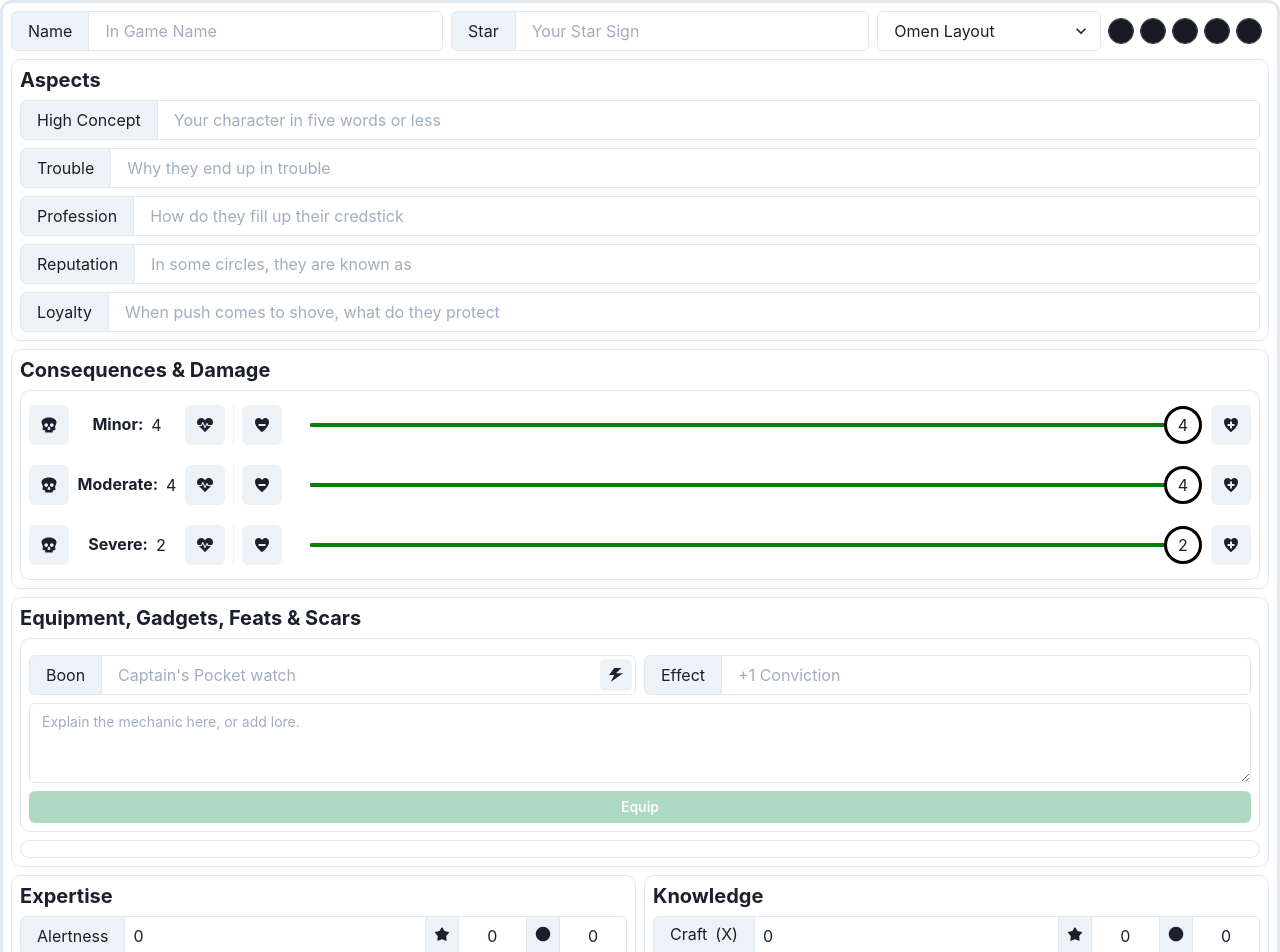
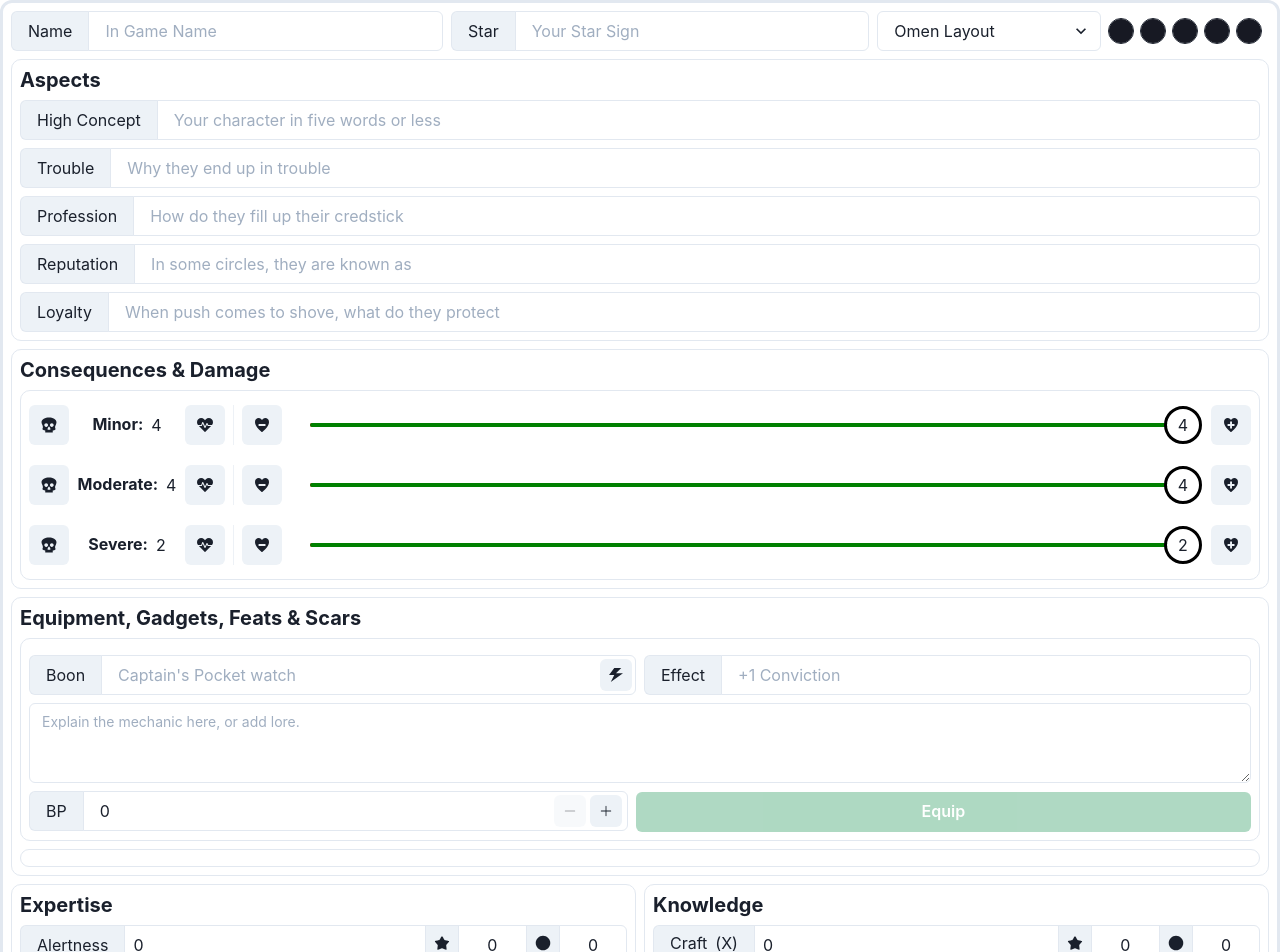
Before and after one commit to xxKeefer/character-sheet, a React (Create React App) app: page / in a window 1280 px wide. Shown: the top 952 px of the page. Built offline with nearby package versions, Linux system fonts and the light colour scheme.

Commit message:
equipment block updated with BP

```diff
--- a/src/App.tsx
+++ b/src/App.tsx
@@ -24,8 +24,8 @@ function App() {
     knowledge: { ...noSkill, domain: 'X' },
     lore: { ...noSkill },
     medicine: { ...noSkill },
+    protocol: { ...noSkill },
     scholarship: { ...noSkill },
-    survival: { ...noSkill },
   }
 
   const physical: PhysicalSkills = {
--- a/src/libs/atoms/chip-list/chip-form.tsx
+++ b/src/libs/atoms/chip-list/chip-form.tsx
@@ -2,12 +2,13 @@ import { Stack } from '@chakra-ui/layout'
 import { Input, InputGroup, InputLeftAddon, InputRightElement } from '@chakra-ui/input'
 import { Textarea, FormControl, FormLabel, Tooltip } from '@chakra-ui/react'
 import { Button, IconButton } from '@chakra-ui/button'
-import { EquipmentDetails, EquipmentType } from '../../interfaces'
+import { EquipmentDetails } from '../../interfaces'
 import { Formik, Form } from 'formik'
 import * as yup from 'yup'
-import { useRef, useState } from 'react'
+import { useEffect, useRef, useState } from 'react'
 import { useBreakpointValue } from '@chakra-ui/media-query'
-import { Icon, selectType } from '../../utils'
+import { Icon, selectType, trimZeroes } from '../../utils'
+import { BsPlusLg, BsDashLg } from 'react-icons/bs'
 
 export interface ChipFormProps {
   addFn: (item: EquipmentDetails) => void
@@ -17,43 +18,62 @@ const ChipForm = (props: ChipFormProps) => {
   const { addFn } = props
   const equipRef = useRef<HTMLInputElement>(null)
   const column = useBreakpointValue({ md: false, sm: true, xs: true })
-  const [type, setType] = useState<EquipmentType>('Boon')
+  const [equip, setEquip] = useState<EquipmentDetails>({ name: '', effect: '', description: '', buildPoints: 0, type: 'Boon' })
+  const [firstRender, setFirstRender] = useState(true)
+
+  const MAX_ITEM_BP = 10
+
+  const handleBuildPoints = (e: React.ChangeEvent<HTMLInputElement>) => {
+    const newValue = parseInt(e.target.value, 10)
+    const cleanValue = isNaN(newValue) ? 0 : newValue
+    const buildPoints = cleanValue >= MAX_ITEM_BP ? MAX_ITEM_BP : cleanValue
+    setEquip({ ...equip, buildPoints })
+  }
+
+  const updateBuildPoints = (num: number) => {
+    const current = equip.buildPoints
+    if (num < 0 && current <= 0) return
+    if (num > 0 && current >= MAX_ITEM_BP) return
+    setEquip({ ...equip, buildPoints: current + num })
+  }
+
+  useEffect(() => {
+    if (equip.name !== '') setFirstRender(false)
+  }, [equip.name])
 
   return (
     <Formik<EquipmentDetails>
-      initialValues={{ name: '', effect: '', description: '', type }}
+      initialValues={equip}
+      enableReinitialize
+      validateOnMount={!firstRender}
       validationSchema={ValidationSchema}
-      onSubmit={(values, { resetForm }) => {
+      onSubmit={(values) => {
         addFn(values)
-        resetForm()
         equipRef.current?.focus()
       }}
     >
-      {({ values, errors, handleSubmit, setFieldValue }) => (
+      {({ errors, values, handleSubmit }) => (
         <Form>
+          {console.log(values.name === '')}
           <Stack direction={!!column ? 'column' : 'row'} mb="2">
             <FormControl isInvalid={!!errors.name}>
               <FormLabel htmlFor="name" />
               <InputGroup>
-                <InputLeftAddon children={type} />
+                <InputLeftAddon children={equip.type} />
                 <Input
                   ref={equipRef}
                   type="text"
                   placeholder={"Captain's Pocket watch"}
-                  value={values.name}
-                  onChange={(e) => setFieldValue('name', e.target.value)}
+                  value={equip.name}
+                  onChange={(e) => setEquip({ ...equip, name: e.target.value })}
                 />
                 <InputRightElement>
-                  <Tooltip label={`${type} Type`} aria-label="equipment type tooltip">
+                  <Tooltip label={`${equip.type} Type`} aria-label="equipment type tooltip">
                     <IconButton
                       aria-label="gear type"
                       size="sm"
-                      icon={Icon(type)}
-                      onClick={() => {
-                        const newType = selectType(type)
-                        setType(newType)
-                        setFieldValue('type', newType)
-                      }}
+                      icon={Icon(equip.type)}
+                      onClick={() => setEquip({ ...equip, type: selectType(equip.type) })}
                     />
                   </Tooltip>
                 </InputRightElement>
@@ -63,7 +83,12 @@ const ChipForm = (props: ChipFormProps) => {
               <FormLabel htmlFor="effect" />
               <InputGroup>
                 <InputLeftAddon children="Effect" />
-                <Input type="text" placeholder={'+1 Conviction'} value={values.effect} onChange={(e) => setFieldValue('effect', e.target.value)} />
+                <Input
+                  type="text"
+                  placeholder={'+1 Conviction'}
+                  value={equip.effect}
+                  onChange={(e) => setEquip({ ...equip, effect: e.target.value })}
+                />
               </InputGroup>
             </FormControl>
           </Stack>
@@ -73,15 +98,45 @@ const ChipForm = (props: ChipFormProps) => {
             size="sm"
             resize="vertical"
             borderRadius="md"
-            mb="2"
-            value={values.description}
-            onChange={(e) => setFieldValue('description', e.target.value)}
+            value={equip.description}
+            onChange={(e) => setEquip({ ...equip, description: e.target.value })}
           />
+          <Stack direction={!!column ? 'column' : 'row'} align="baseline">
+            <FormControl isInvalid={!!errors.buildPoints}>
+              <FormLabel htmlFor="buildPoints" />
+              <InputGroup>
+                <InputLeftAddon children="BP" />
+                <Input type="number" min={0} max={MAX_ITEM_BP} value={trimZeroes(equip.buildPoints)} onChange={handleBuildPoints} />
+                <InputRightElement>
+                  <Stack direction="row" spacing={1} mr="40px">
+                    <Tooltip label={`Decrease BP`} aria-label="decrement bp">
+                      <IconButton
+                        disabled={equip.buildPoints <= 0}
+                        aria-label="decrement"
+                        size="sm"
+                        icon={<BsDashLg />}
+                        onClick={() => updateBuildPoints(-1)}
+                      />
+                    </Tooltip>
+                    <Tooltip label={`Increase BP`} aria-label="increment bp">
+                      <IconButton
+                        disabled={equip.buildPoints >= MAX_ITEM_BP}
+                        aria-label="increment"
+                        size="sm"
+                        icon={<BsPlusLg />}
+                        onClick={() => updateBuildPoints(1)}
+                      />
+                    </Tooltip>
+                  </Stack>
+                </InputRightElement>
+              </InputGroup>
+            </FormControl>
             <Button
               w="full"
-            size="sm"
+              size="md"
+              mt="2px"
               colorScheme={Object.keys(errors).length === 0 ? 'green' : 'red'}
-            disabled={Object.keys(errors).length !== 0 || values.name === ''}
+              disabled={Object.keys(errors).length !== 0 || equip.name === ''}
               onClick={() => handleSubmit()}
             >
               {Object.keys(errors).length === 0 && 'Equip'}
@@ -93,6 +148,7 @@ const ChipForm = (props: ChipFormProps) => {
                 </>
               )}
             </Button>
+          </Stack>
         </Form>
       )}
     </Formik>
--- a/src/libs/atoms/damage-slider/damage-slider.tsx
+++ b/src/libs/atoms/damage-slider/damage-slider.tsx
@@ -1,5 +1,5 @@
 import { Slider, SliderTrack, SliderFilledTrack, SliderThumb, IconButton } from '@chakra-ui/react'
-import { Center, Heading, Text, HStack, VStack, Divider } from '@chakra-ui/layout'
+import { Center, Heading, Text, HStack, Divider } from '@chakra-ui/layout'
 import { ConsequenceType } from '../../interfaces'
 import { useState } from 'react'
 import { FaHeartbeat as Up } from 'react-icons/fa'
--- a/src/libs/atoms/skill-line/skill-line.tsx
+++ b/src/libs/atoms/skill-line/skill-line.tsx
@@ -5,6 +5,7 @@ import { useBreakpointValue } from '@chakra-ui/media-query'
 import { useState, useEffect } from 'react'
 import { GiAlliedStar, GiRoundStar, GiPlainCircle } from 'react-icons/gi'
 import { Skill, SpecificSkill } from '../../interfaces/character'
+import { flatLeft, flatRight, trimZeroes } from '../../utils'
 import EditableLabel from './editable-label'
 
 export interface SkillLineProps {
@@ -16,6 +17,8 @@ export interface SkillLineProps {
 export const SkillLine = (props: SkillLineProps) => {
   const { data, skill, update } = props
 
+  const compact = useBreakpointValue({ md: true, sm: false, xs: false })
+
   const [total, setTotal] = useState(data.rank + data.modifier)
   const [mod, setMod] = useState(data.modifier)
   const [rank, setRank] = useState(data.rank)
@@ -26,13 +29,10 @@ export const SkillLine = (props: SkillLineProps) => {
   }
 
   useEffect(() => {
-    setTotal(mod + rank)
+    const newTotal = mod + rank
+
+    setTotal(isNaN(newTotal) ? 0 : newTotal)
   }, [mod, rank])
-
-  // borderRadius
-  const flatRight = '10% 0% 0% 10% / 10% 0% 0% 10%'
-  const flatLeft = '0% 10% 10% 0% / 0% 10% 10% 0% '
-  const compact = useBreakpointValue({ md: true, sm: false, xs: false })
 
   return (
     <FormControl mt="2">
@@ -93,7 +93,7 @@ export const SkillLine = (props: SkillLineProps) => {
             borderRight="none"
             textAlign="center"
             type="number"
-            value={rank}
+            value={trimZeroes(rank)}
             min={0}
             onChange={(e) => updateTotal(e, setRank)}
             onFocus={(e) => e.target.select()}
@@ -116,7 +116,7 @@ export const SkillLine = (props: SkillLineProps) => {
             p="0 8px"
             textAlign="center"
             type="number"
-            value={mod}
+            value={trimZeroes(mod)}
             min={0}
             onChange={(e) => updateTotal(e, setMod)}
             onFocus={(e) => e.target.select()}
--- a/src/libs/components/consequences-block/consequences-block.tsx
+++ b/src/libs/components/consequences-block/consequences-block.tsx
@@ -1,4 +1,4 @@
-import { Center, Stack } from '@chakra-ui/layout'
+import { Stack } from '@chakra-ui/layout'
 import { DamageSlider } from '../../atoms'
 import { Section } from '../../components'
 import { Consequences, ConsequenceEntry } from '../../interfaces'
@@ -16,7 +16,7 @@ export const ConsequencesBlock = () => {
     return (Object.entries(block) as ConsequenceEntry[])
       .filter(([_, data]) => data.maximum > 0)
       .map(([type, data]) => {
-        return <DamageSlider name={type} data={data} />
+        return <DamageSlider key={type} name={type} data={data} />
       })
   }
 
--- a/src/libs/interfaces/character.ts
+++ b/src/libs/interfaces/character.ts
@@ -51,8 +51,8 @@ export interface KnowledgeSkills {
   knowledge: SpecificSkill
   lore: Skill
   medicine: Skill
+  protocol: Skill
   scholarship: Skill
-  survival: Skill
 }
 
 export interface PhysicalSkills {
@@ -88,6 +88,7 @@ export interface EquipmentDetails {
   name: string
   effect?: string
   description?: string
+  buildPoints: number | 0
   type: EquipmentType
 }
 
--- /dev/null
+++ b/src/libs/utils/forms.ts
@@ -0,0 +1,8 @@
+// border radius
+export const flatRight = '10% 0% 0% 10% / 10% 0% 0% 10%'
+export const flatLeft = '0% 10% 10% 0% / 0% 10% 10% 0%'
+
+export const trimZeroes = (value: number | undefined) => {
+  if (value === 0 || value === undefined || isNaN(value)) return '0'
+  return `${value}`.replace(/^0+/, '')
+}
--- a/src/libs/utils/index.ts
+++ b/src/libs/utils/index.ts
@@ -1 +1,2 @@
 export * from './equipment'
+export * from './forms'
```
Also changed, not shown: src/libs/atoms/chip-list/chip-modal.tsx (+21 -9 lines). Lines whose indentation alone changed are shown as unchanged.
